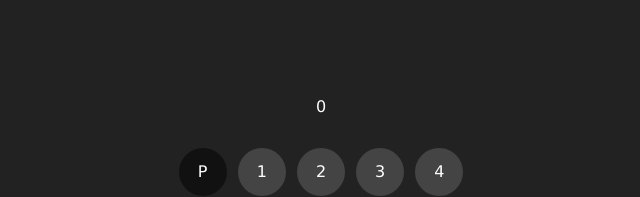
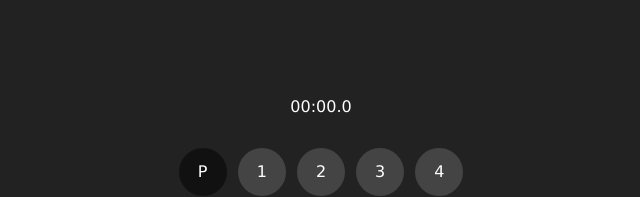
Before and after one commit to marinm/sally, a React (Vite) app: page / in a window 1280 px wide. Shown: the top 197 px of the page, without its empty margins (319-959 px from the left). Built offline with nearby package versions, Linux system fonts and the light colour scheme.

Commit message:
show elapsed in mm:ss format

```diff
--- a/src/components/Timer/Timer.tsx
+++ b/src/components/Timer/Timer.tsx
@@ -59,6 +59,11 @@ export default function Timer() {
 
     const iCurrent = iNext ? iNext - 1 : -1;
 
+    const mm = Math.floor(elapsed / 60.0)
+        .toString()
+        .padStart(2, '0');
+    const ss = (elapsed % 60.0).toFixed(1).toString().padStart(4, '0');
+
     return (
         <>
             <audio
@@ -67,7 +72,9 @@ export default function Timer() {
                 controls
                 ref={audio}
             ></audio>
-            <div>{elapsed}</div>
+            <div>
+                {mm}:{ss}
+            </div>
             <div className={classes({ dots: true })}>
                 {DOTS.map((dot) => (
                     <div className={dotClass(dot, iCurrent)} key={dot.i}>
```
